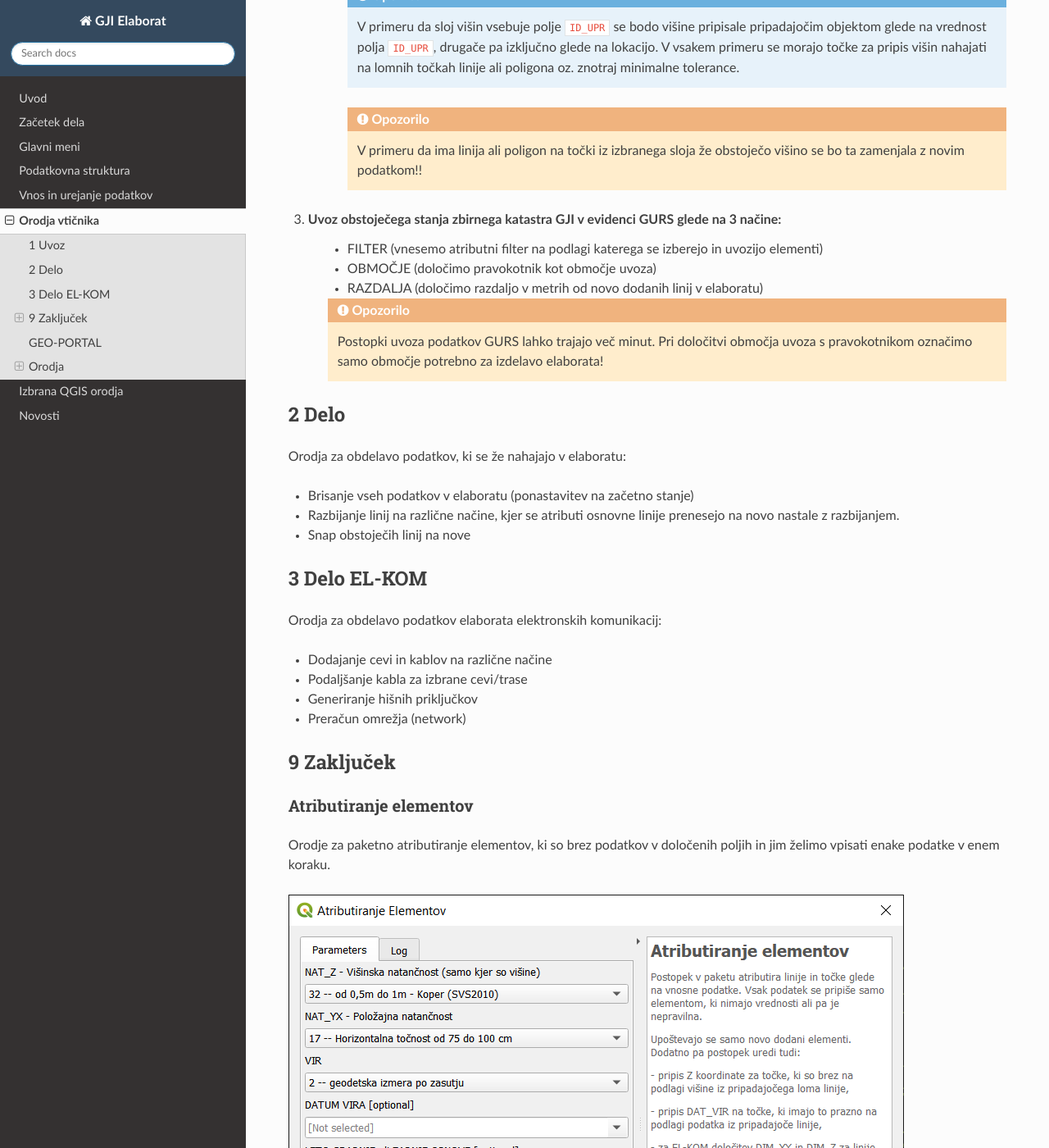
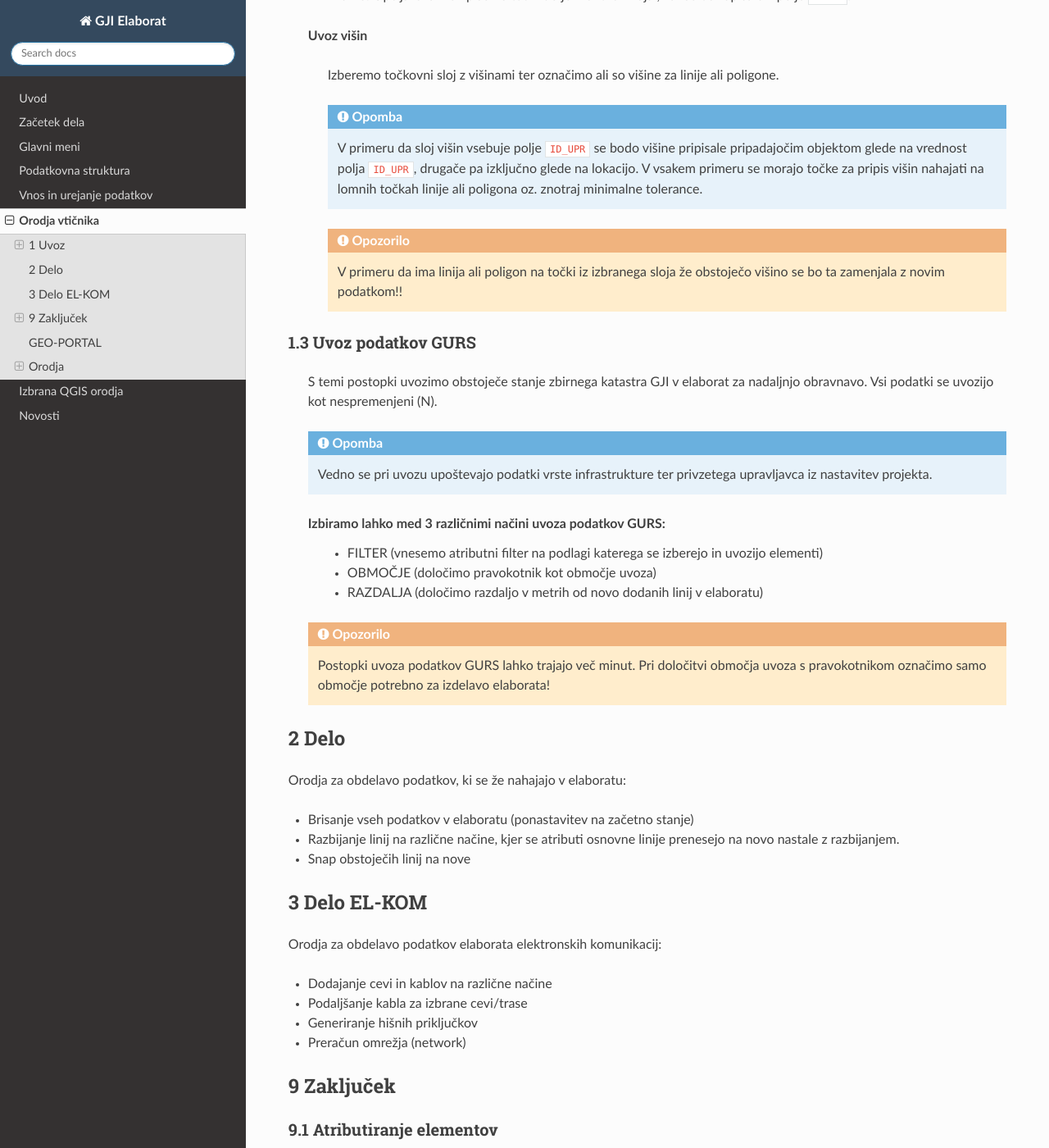
Before and after one commit to level2-gis/gji_elaborat_docs, a Sphinx documentation site: the page built from doc/orodja.rst, in a window 1280 px wide and 1400 px high, scrolled down 1700 px. Shown: the whole window at 82% size. Built offline with Sphinx 7.4.7 and the Read the Docs theme 3.1.0, drawn with Linux system fonts in a browser that asks for light colours; some of the changed text lies outside the part shown.

Commit message:
orodja, stili

```diff
--- a/doc/orodja.rst
+++ b/doc/orodja.rst
@@ -18,13 +18,17 @@ Orodja predstavljajo glavnino dela z vtičnikom in so dostopna preko menija :men
 
 Orodja za uvoz podatkov v elaborat (skupina ELABORAT V PRIPRAVI). Ločimo tri vrste uvoza podatkov:
 
-#. Uvoz elaborata iz lokalne mape:
-    Uvozijo se vsi tipi sprememb (novi, spremenjeni, brisani) in vsi atributi iz lokalnih slojev.
+1.1 Uvoz elaborata
+~~~~~~~~~~~~~~~
+
+    Uvozijo se datoteke že izdelanega elaborata iz lokalne mape z vsemi tipi sprememb (novi, spremenjeni, brisani) in atributi iz lokalnih slojev.
 
     .. warning::
      Mapa lahko vsebuje podatke v starem SHP formatu ali novem GeoJSON, vendar pa mora ena mapa vsebovati samo en format.
 
-#. Uvoz lokalnih slojev:
+1.2 Uvoz lokalnih slojev
+~~~~~~~~~~~~~~~~~~~~~
+
     Najlažje je uvoziti lokalne sloje, ki so že v projektu. Možno pa je tudi izbrati pot do sloja na disku. Za uvoz atributnih
     podatkov sloja je pomembno da se polja ujemajo s polji v bazi - :ref:`struktura`.
 
@@ -62,10 +66,19 @@ Orodja za uvoz podatkov v elaborat (skupina ELABORAT V PRIPRAVI). Ločimo tri vr
         .. warning::
          V primeru da ima linija ali poligon na točki iz izbranega sloja že obstoječo višino se bo ta zamenjala z novim podatkom!!
 
-#. Uvoz obstoječega stanja zbirnega katastra GJI v evidenci GURS glede na 3 načine:
-    - FILTER (vnesemo atributni filter na podlagi katerega se izberejo in uvozijo elementi)
-    - OBMOČJE (določimo pravokotnik kot območje uvoza)
-    - RAZDALJA (določimo razdaljo v metrih od novo dodanih linij v elaboratu)
+1.3 Uvoz podatkov GURS
+~~~~~~~~~~~~~~~~~~
+
+    S temi postopki uvozimo obstoječe stanje zbirnega katastra GJI v elaborat za nadaljnjo obravnavo. Vsi podatki se uvozijo kot
+    nespremenjeni (N).
+
+    .. note::
+     Vedno se pri uvozu upoštevajo podatki vrste infrastrukture ter privzetega upravljavca iz nastavitev projekta.
+
+    Izbiramo lahko med 3 različnimi načini uvoza podatkov GURS:
+        - FILTER (vnesemo atributni filter na podlagi katerega se izberejo in uvozijo elementi)
+        - OBMOČJE (določimo pravokotnik kot območje uvoza)
+        - RAZDALJA (določimo razdaljo v metrih od novo dodanih linij v elaboratu)
 
     .. warning::
      Postopki uvoza podatkov GURS lahko trajajo več minut. Pri določitvi območja uvoza s pravokotnikom označimo samo območje potrebno za izdelavo elaborata!
@@ -94,7 +107,7 @@ Orodja za obdelavo podatkov elaborata elektronskih komunikacij:
 9 Zaključek
 -----------
 
-Atributiranje elementov
+9.1 Atributiranje elementov
 ~~~~~~~~~~~~~~~~~~~~~~~
 
 Orodje za paketno atributiranje elementov, ki so brez podatkov v določenih poljih in jim želimo vpisati enake podatke v enem koraku.
@@ -115,7 +128,7 @@ Dodatno pa postopek atributiranja izvede tudi naslednje obdelave podatkov:
 
 .. _izvoz:
 
-Izvoz elaborata na disk
+9.2 Izvoz elaborata na disk
 ~~~~~~~~~~~~~~~~~~~~~~~
 
 Izvoz podatkov za oddajo na GURS. Vpiše se številka zadeve in predmet vpisa, kar se shrani v bazi za kasnejše izvoze.
```
